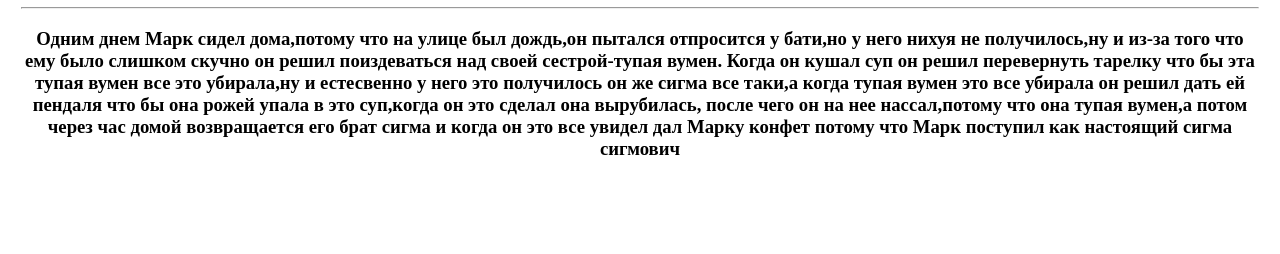
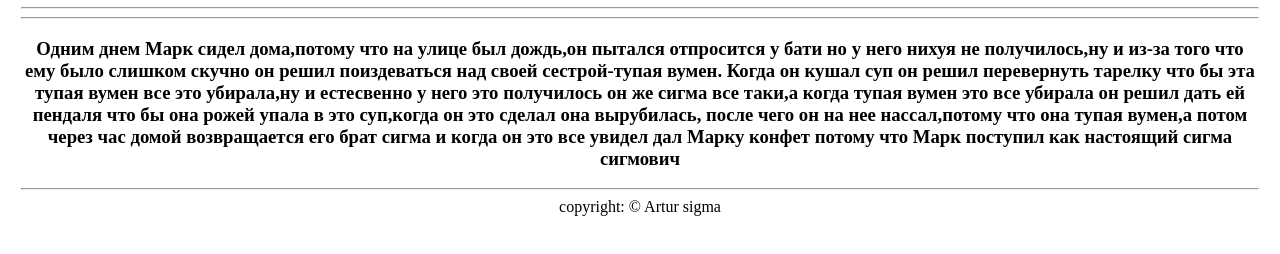
Before and after one commit to MarkSigma/sigma228, a plain HTML site: page articles.html in a window 1280 px wide. Shown: the part 138-392 px from the top of the page. Drawn offline with Linux system fonts and the light colour scheme.

Commit message:
Update articles.html

```diff
--- a/articles.html
+++ b/articles.html
@@ -13,12 +13,24 @@
         <h2>
            Марк унижает сестру-тупую вумен
         </h2>
+
      </header>
     <hr>
-    <h3>
-      Одним днем Марк сидел дома,потому что на улице был дождь,он пытался отпросится у бати,но у него нихуя не получилось,ну и из-за того что ему было слишком скучно он решил поиздеваться над своей сестрой-тупая вумен.
-      Когда он кушал суп он решил перевернуть тарелку что бы эта тупая вумен все это убирала,ну и естесвенно у него это получилось он же сигма все таки,а когда тупая вумен это все убирала он решил дать ей пендаля что бы она рожей упала в это суп,когда он это сделал она вырубилась,
-      после чего он на нее нассал,потому что она тупая вумен,а потом через час домой возвращается его брат сигма и когда он это все увидел дал Марку конфет потому что Марк поступил как настоящий сигма сигмович
+    <hr>
+    <main>
+      <h3>
+        Одним днем Марк сидел дома,потому что на улице был дождь,он пытался отпросится у бати но у него нихуя не получилось,ну и из-за того что ему было слишком скучно он решил поиздеваться над своей сестрой-тупая вумен.
+        Когда он кушал суп он решил перевернуть тарелку что бы эта тупая вумен все это убирала,ну и естесвенно у него это получилось он же сигма все таки,а когда тупая вумен это все убирала он решил дать ей пендаля что бы она рожей упала в это суп,когда он это сделал она вырубилась,
+        после чего он на нее нассал,потому что она тупая вумен,а потом через час домой возвращается его брат сигма и когда он это все увидел дал Марку конфет потому что Марк поступил как настоящий сигма сигмович
 
 
-    </h3>
+      </h3>
+    </main>
+    <hr>
+    <footer>
+        <n4>
+        copyright: &copy; Artur sigma
+        </n4>
+    </footer>
+</body>
+</html>
```
